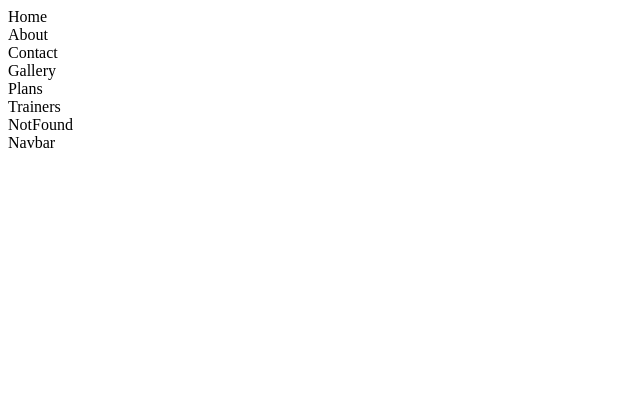
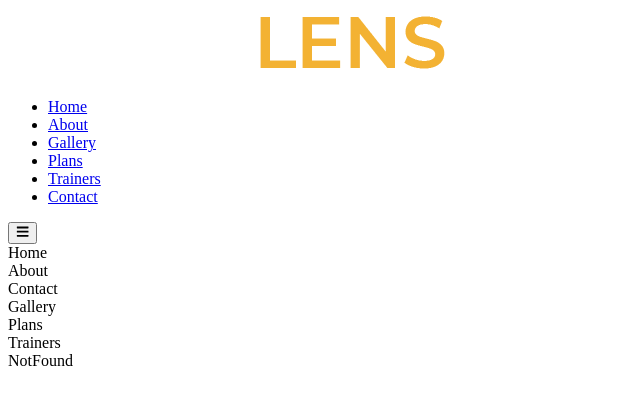
Before and after one commit to alvinwarui29/fitnessWeb, a React (Create React App) app: page / in a window 1280 px wide. Shown: the top 404 px of the page, without its empty margins (0-640 px from the left). Built offline with nearby package versions, Linux system fonts and the light colour scheme.

Commit message:
'add navbar without styling

```diff
--- a/src/App.jsx
+++ b/src/App.jsx
@@ -1,4 +1,5 @@
 import React from 'react';
+import { BrowserRouter,Routes,Route } from 'react-router-dom';
 import Home from "./pages/home/Home";
 import About from "./pages/about/About";
 import Contact from "./pages/contact/Contact";
@@ -10,6 +11,9 @@ import Navbar from "./pages/navbar/Navbar";
 const App = () => {
   return (
     <div>
+    <BrowserRouter>
+        <Navbar/>
+    </BrowserRouter>
         <Home/>
         <About/>
         <Contact/>
@@ -17,7 +21,7 @@ const App = () => {
         <Plans/>
         <Trainers/>
         <NotFound/>
-        <Navbar/>
+
     </div>
   )
 }
--- a/src/pages/navbar/Navbar.jsx
+++ b/src/pages/navbar/Navbar.jsx
@@ -1,9 +1,33 @@
 import "./navbar.css";
 import React from 'react'
-
+import {Link,NavLink} from "react-router-dom";
+import Logo from "./../../images/logo.png"
+import  {links} from "./../../data";
+import {FaBars} from 'react-icons/fa';
 const Navbar = () => {
   return (
-    <div>Navbar</div>
+    <nav>
+    <div className=".container nav__container">
+        <Link to="/" className="logo">
+          <img src={Logo} alt="Logo Image"/>
+        </Link>
+        <ul className="nav__links">
+            {
+              links.map(({name,path},index)=>{
+                return(
+                  <li>
+                  <NavLink to={path}>{name}</NavLink>
+                </li>
+                )
+              })
+            }
+        </ul>
+        <button className="nav__toogle-btn">
+          <FaBars/>
+        </button>
+
+    </div>
+    </nav>
   )
 }
 
```
